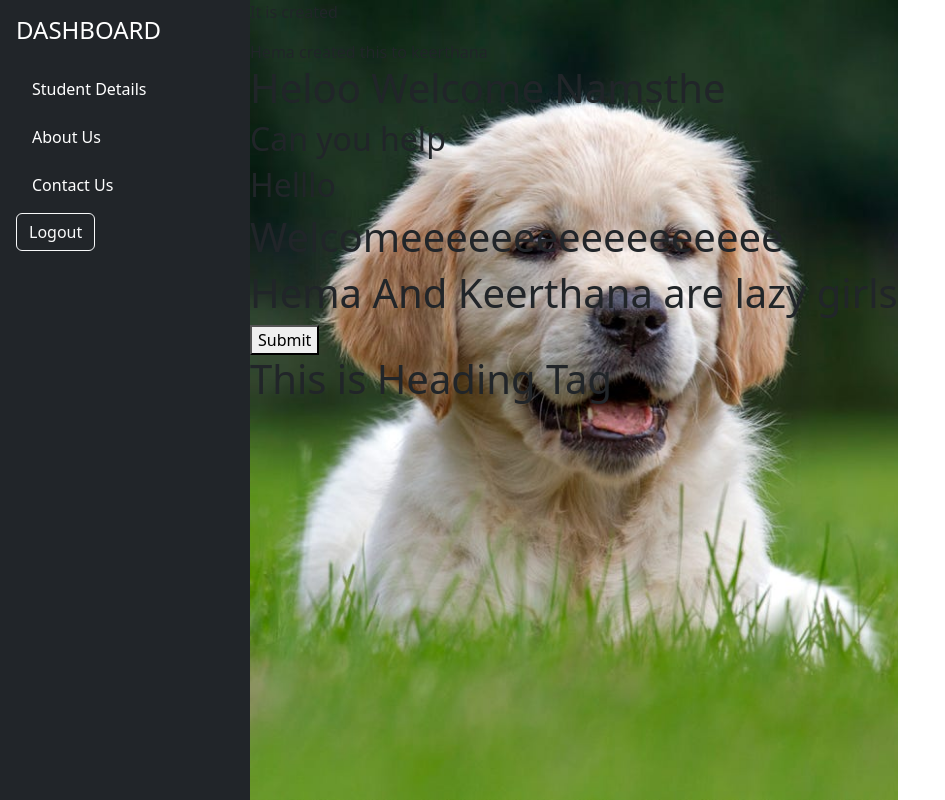
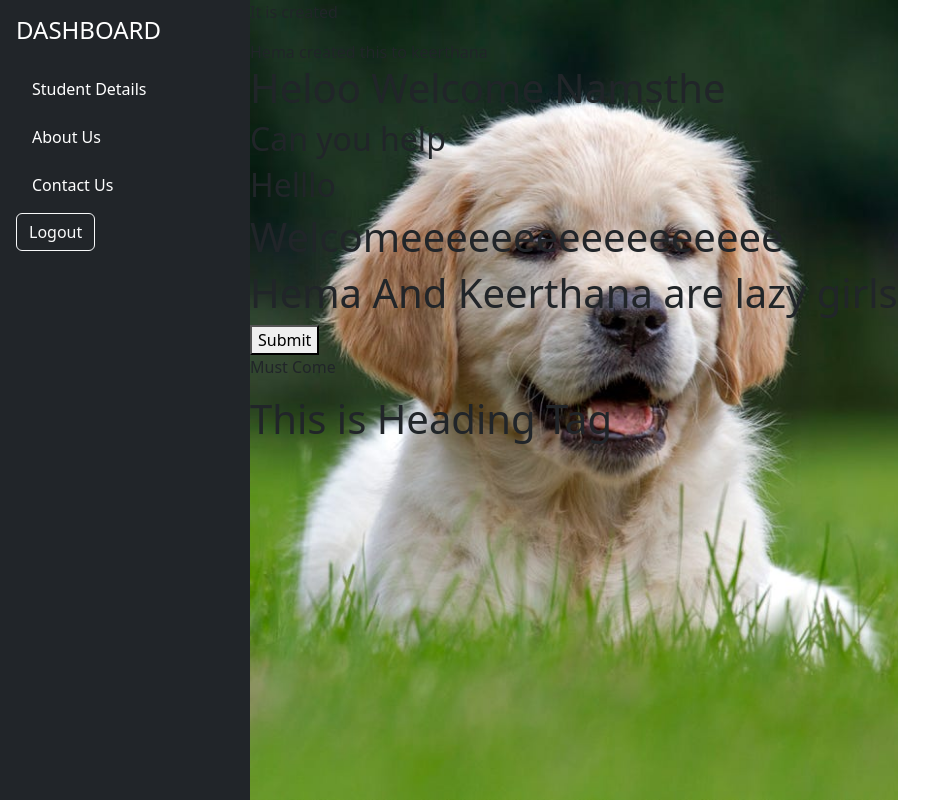
Before and after one commit to Keerthanagowda2003/dashboard, an Angular app: page /dashboard/about-us in a window 1280 px wide. Shown: the whole page, without its empty margins (0-945 px from the left). Built offline with nearby package versions, Linux system fonts and the light colour scheme.

Commit message:
must come

```diff
--- a/src/app/dashboard/about-us/about-us.component.html
+++ b/src/app/dashboard/about-us/about-us.component.html
@@ -10,10 +10,9 @@
 <h1>Hema And Keerthana are lazy girls</h1>
 
 <button>Submit</button>
-
+<p>Must Come </p>
 <h1>This is Heading Tag</h1>
 </div>
-
 
 
 <!--<img src="{{ Imagepath }}" height="500px"/>
```
